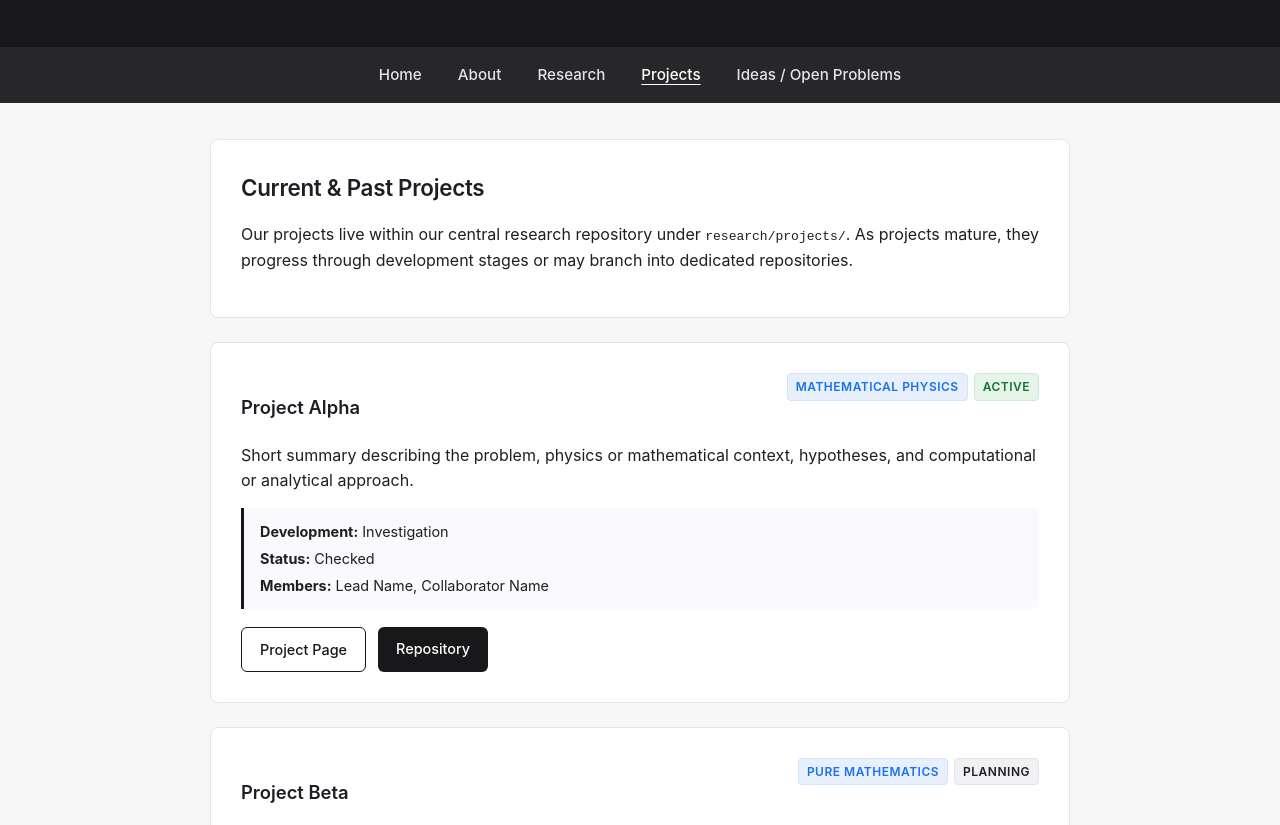
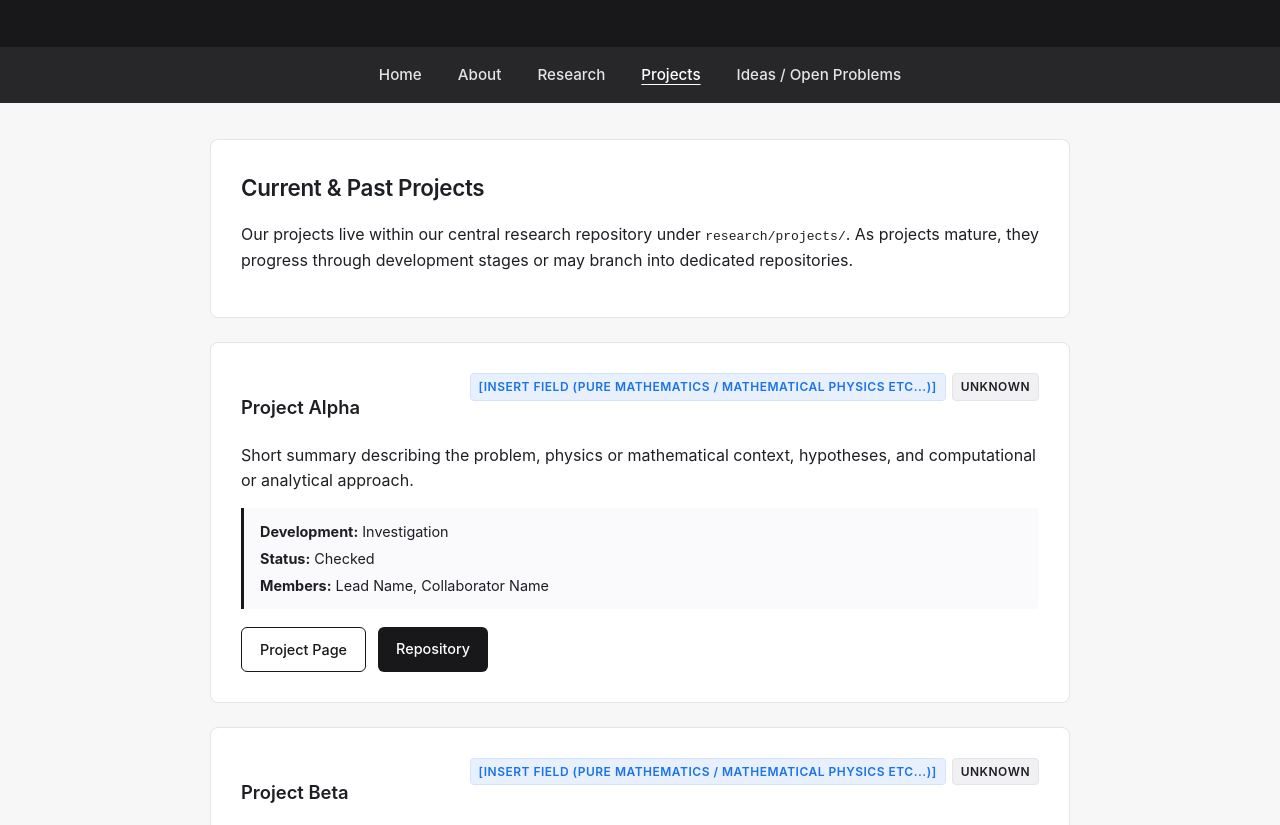
Before and after one commit to Hood-Research/hood-research.github.io, a plain HTML site: page projects.html in a window 1280 px wide. Shown: the part 122-947 px from the top of the page. Drawn offline with Linux system fonts and the light colour scheme.

Commit message:
Update project card tags and comments

```diff
--- a/projects.html
+++ b/projects.html
@@ -30,13 +30,13 @@
             </p>
         </section>
 
-        <!-- Project Card 1 (Active Example) -->
+        <!-- Project Card 1 -->
         <section class="card">
             <div class="project-header">
                 <h3>Project Alpha</h3>
                 <div class="tags-group">
-                    <span class="badge badge-tag">Mathematical Physics</span>
-                    <span class="badge badge-active">Active</span>
+                    <span class="badge badge-tag">[Insert field (Pure Mathematics / Mathematical Physics etc...)]</span>
+                    <span class="badge">Unknown</span> <!-- badge badge-active is green, badge is gray -->
                 </div>
             </div>
 
@@ -64,13 +64,13 @@
             </div>
         </section>
 
-        <!-- Project Card 2 (Template / Blank Example) -->
+        <!-- Project Card 2 -->
         <section class="card">
             <div class="project-header">
                 <h3>Project Beta</h3>
                 <div class="tags-group">
-                    <span class="badge badge-tag">Pure Mathematics</span>
-                    <span class="badge">Planning</span>
+                    <span class="badge badge-tag">[Insert field (Pure Mathematics / Mathematical Physics etc...)]</span>
+                    <span class="badge">Unknown</span>
                 </div>
             </div>
 
```
